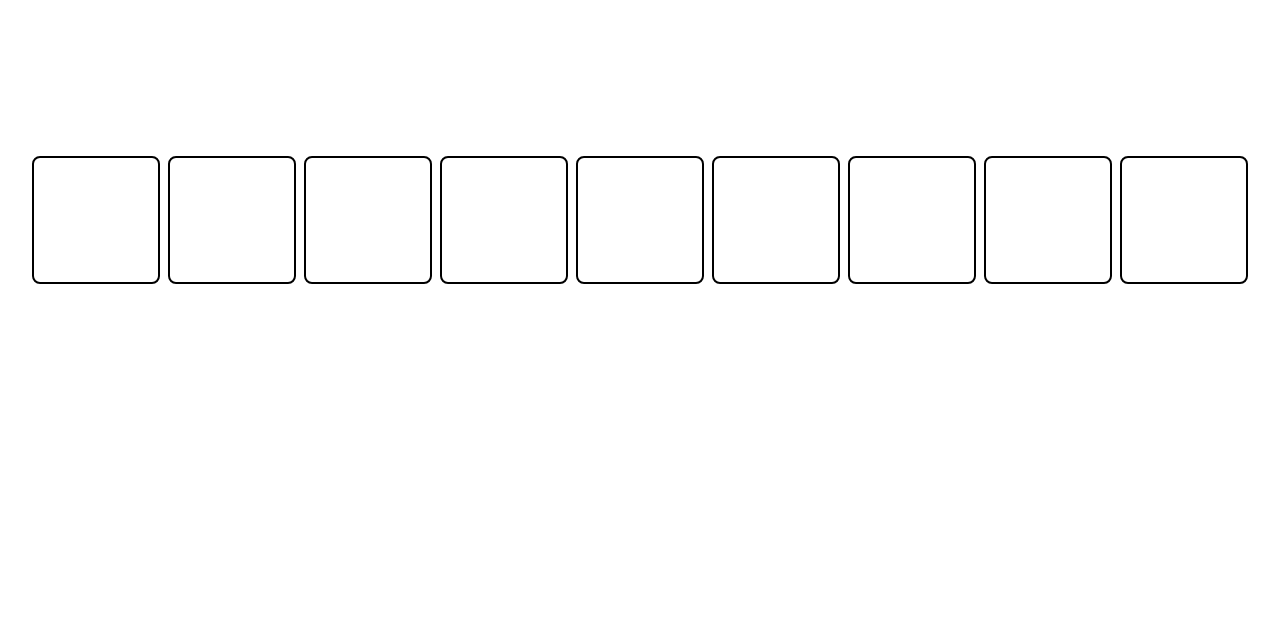
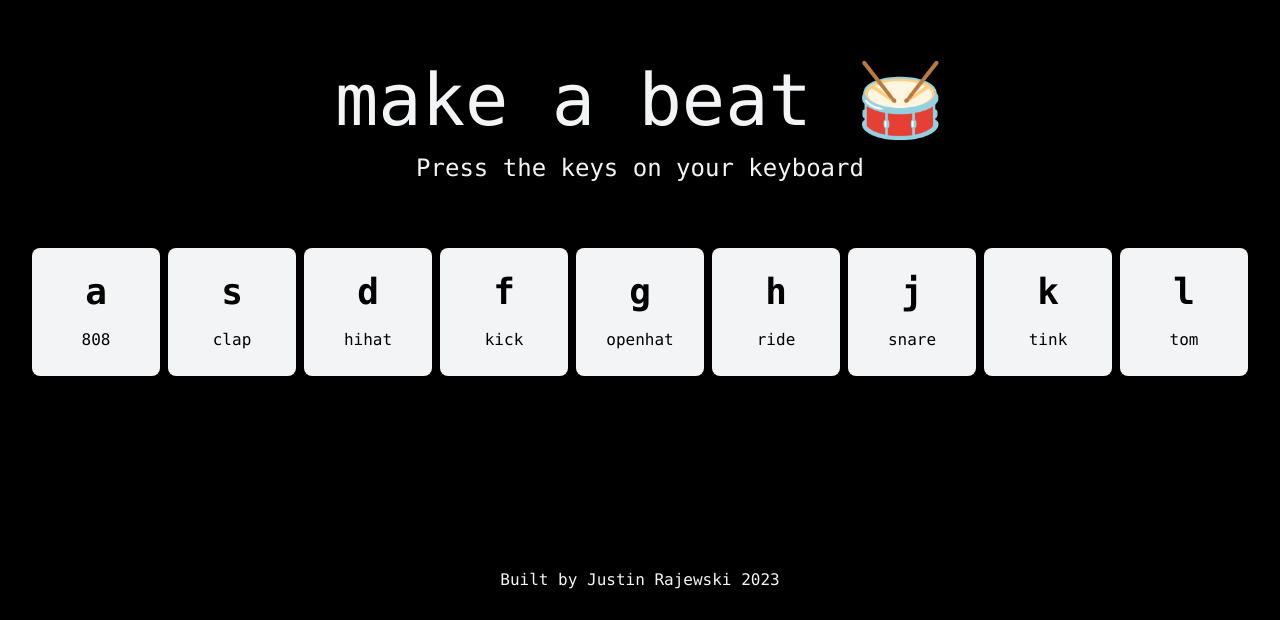
Before and after one commit to justinraj89/beatmaker, a React (Create React App) app: page / in a window 1280 px wide. Shown: the part 180-800 px from the top of the page. Built offline with nearby package versions, Linux system fonts and the light colour scheme.

Commit message:
all sounds/buttons working

```diff
--- a/package.json
+++ b/package.json
@@ -6,6 +6,7 @@
     "@testing-library/jest-dom": "^5.16.5",
     "@testing-library/react": "^13.4.0",
     "@testing-library/user-event": "^13.5.0",
+    "framer-motion": "^10.12.4",
     "react": "^18.2.0",
     "react-dom": "^18.2.0",
     "react-scripts": "5.0.1",
--- a/src/App.js
+++ b/src/App.js
@@ -1,20 +1,39 @@
 import SoundBtn from "./components/SoundBtn";
-import { useState, useEffect } from "react";
+import Footer from "./components/Footer";
+import { motion } from "framer-motion";
 
 function App() {
+
+  const container = {
+    hidden: { opacity: 0 },
+    show: {
+      opacity: 1,
+      transition: {
+        staggerChildren: 0.2
+      }
+    }
+  };
+
+
+
   return (
-    <main className='flex flex-col justify-center items-center h-screen'>
-      <div className="grid grid-cols-3 lg:flex gap-2">
-        <SoundBtn keyChar='a' soundFile='/sounds/boom.wav' sound='kick drum'/>
-        <SoundBtn keyChar='s' soundFile='/sounds/boom.wav' />
-        <SoundBtn keyChar='d' soundFile='/sounds/boom.wav' />
-        <SoundBtn keyChar='f' soundFile='/sounds/boom.wav' />
-        <SoundBtn keyChar='g' soundFile='/sounds/boom.wav' />
-        <SoundBtn keyChar='h' soundFile='/sounds/boom.wav' />
-        <SoundBtn keyChar='j' soundFile='/sounds/boom.wav' />
-        <SoundBtn keyChar='k' soundFile='/sounds/boom.wav' />
-        <SoundBtn keyChar='l' soundFile='/sounds/boom.wav' />
-      </div>
+    <main className='flex flex-col justify-center items-center h-screen bg-black'>
+      <h1 className="text-gray-100 pb-12 lg:pb-4 text-4xl lg:text-7xl font-mono">make a beat 🥁</h1>
+      <h2 className="hidden lg:block text-gray-100 font-mono pb-16 text-2xl">Press the keys on your keyboard</h2>
+      <motion.div
+      variants={container} initial='hidden' whileInView='show'
+      className="flex flex-wrap items-center justify-center lg:flex gap-4 lg:gap-2">
+        <SoundBtn keyChar='a' soundFile='/sounds/boom.wav' sound='808'/>
+        <SoundBtn keyChar='s' soundFile='/sounds/clap.wav' sound='clap'/>
+        <SoundBtn keyChar='d' soundFile='/sounds/hihat.wav' sound='hihat' />
+        <SoundBtn keyChar='f' soundFile='/sounds/kick.wav' sound='kick' />
+        <SoundBtn keyChar='g' soundFile='/sounds/openhat.wav' sound='openhat' />
+        <SoundBtn keyChar='h' soundFile='/sounds/ride.wav' sound='ride' />
+        <SoundBtn keyChar='j' soundFile='/sounds/snare.wav' sound='snare' />
+        <SoundBtn keyChar='k' soundFile='/sounds/tink.wav' sound='tink' />
+        <SoundBtn keyChar='l' soundFile='/sounds/tom.wav' sound='tom' />
+      </motion.div>
+      <Footer/>
     </main>
   );
 }
--- /dev/null
+++ b/src/components/Footer.js
@@ -0,0 +1,11 @@
+import React from 'react'
+
+function Footer() {
+  return (
+    <footer className='flex items-center justify-center font-mono text-gray-100 fixed bottom-0 h-20'>
+        Built by Justin Rajewski 2023
+    </footer>
+  )
+}
+
+export default Footer
--- a/src/components/SoundBtn.js
+++ b/src/components/SoundBtn.js
@@ -1,13 +1,24 @@
 import { useState, useEffect } from "react";
+import { motion } from "framer-motion";
 
 function SoundBtn({ keyChar, soundFile, sound }) {
   const [audio] = useState(new Audio(soundFile));
+  const [isPlaying, setIsPlaying] = useState(false);
+
+  const handleButtonClick = () => {
+    audio.currentTime = 0;
+    audio.play();
+    setIsPlaying(true);
+    setTimeout(() => setIsPlaying(false), 110);
+  };
 
   useEffect(() => {
     const handleKeyDown = (e) => {
       if (e.key === keyChar) {
+        setIsPlaying(true);
         audio.currentTime = 0;
         audio.play();
+        setTimeout(() => setIsPlaying(false), 110);
       }
     };
 
@@ -18,12 +29,25 @@ function SoundBtn({ keyChar, soundFile, sound }) {
     };
   }, [audio, keyChar]);
 
+  const listItem = {
+    hidden: { opacity: 0 },
+    show: { opacity: 1 }
+  };
+
   return (
-    <button className="border-2 border-black h-24 w-24 lg:h-32 lg:w-32  justify-center items-center rounded-lg">
-      <div>
-
+    <motion.button
+    variants={listItem}
+    initial='hidden'
+    whileInView='show'
+    onClick={handleButtonClick}
+    className={`bg-gray-100 h-24 w-24 lg:h-32 lg:w-32 flex justify-center items-center rounded-lg transform transition-transform duration-150 focus:outline-none ${
+        isPlaying ? 'scale-95 shadow-lg shadow-red-500 bg-red-200' : ''
+      }`}>
+      <div className="flex flex-col">
+        <div className="hidden lg:block text-4xl font-mono font-extrabold">{keyChar}</div>
+        <div className="font-mono pt-4">{sound}</div>
       </div>
-    </button>
+    </motion.button>
   );
 }
 
```
Also changed, not shown: 1 other file (tests, documents, lock files or other folders).
